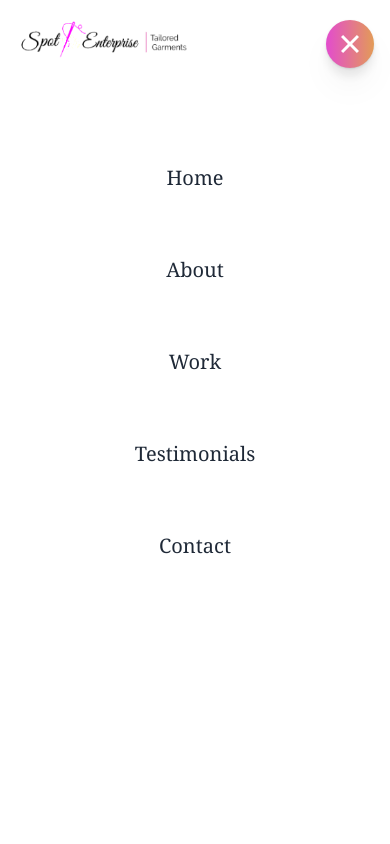
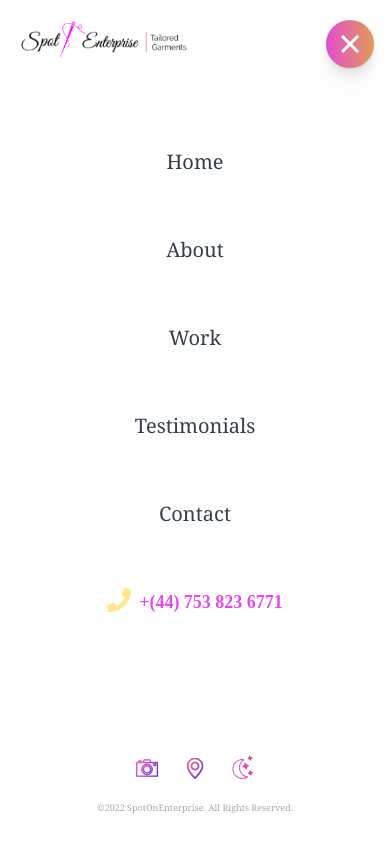
Before and after one commit to BlissfulCoda/SpotOnEnterprise-redesign, a React (Create React App) app: page / in a window 390 px wide. Both pictures are taken after a click on the label 350 px from the left and 44 px from the top of the page. Shown: the top 844 px of the page. Built offline with nearby package versions, Linux system fonts and the light colour scheme.

Commit message:
feat(client): closed-nav-menu complete

```diff
--- a/src/Components/Layout/Home/HomeComponents/MobileMenu.tsx
+++ b/src/Components/Layout/Home/HomeComponents/MobileMenu.tsx
@@ -1,6 +1,8 @@
-import { useContext} from "react";
+import { useContext } from "react";
 import { DarkModeDataInterface } from "../../../../Data/DarkModeData";
 import DarkModeContext from "../../../../Context/DarkModeContext";
+
+import { FaPhone } from "react-icons/fa";
 
 import DarkLogo from "../../../assets/Logos/DarkLogo.png";
 import LightLogo from "../../../assets/Logos/LightLogo.png";
@@ -11,7 +13,9 @@ import Night from "../../../assets/Gifs/Night.gif";
 import Fingerprint from "../../../assets/Gifs/Fingerprint.gif";
 
 export default function MobileMenu(): JSX.Element {
-  const { toggleLogo, handleChange, gif } = useContext(DarkModeContext) as DarkModeDataInterface;
+  const { toggleLogo, handleChange, gif } = useContext(
+    DarkModeContext
+  ) as DarkModeDataInterface;
 
   const SPOTONENTERPRISE_INSTAGRAM =
     "https://www.instagram.com/spotonenterprise/";
@@ -19,13 +23,14 @@ export default function MobileMenu(): JSX.Element {
   const SPOTONENTERPRISE_LOCATION =
     "https://www.google.com/maps/place/111+East+St,+London/@51.4890573,-0.0916229,17z/data=!4m5!3m4!1s0x4876036188999255:0xc28bbd3db39f349c!8m2!3d51.4890403!4d-0.0916112";
 
-
+  const year: number = new Date().getUTCFullYear();
 
   return (
     <section
       id="mobile-menu"
       className="relative flex flex-col justify-center w-full h-screen text-xl "
     >
+      <div className="min-h-screen">
         <img
           src={toggleLogo ? DarkLogo : LightLogo}
           className="absolute h-12 ml-2 w-44 brightness-150 contrast-200 change-transitions top-1"
@@ -34,7 +39,7 @@ export default function MobileMenu(): JSX.Element {
 
         <nav
           aria-label="mobile"
-        className="flex flex-col items-center min-h-screen py-32 space-y-4"
+          className="flex flex-col items-center space-y-3 opacity-90 py-28"
         >
           <a href="#home" className="w-full py-6 text-center hover-opacity-90">
             Home
@@ -51,16 +56,29 @@ export default function MobileMenu(): JSX.Element {
           >
             Testimonials
           </a>
-        <a href="#contact" className="w-full py-6 text-center hover-opacity-90">
+          <a
+            href="#contact"
+            className="w-full py-6 text-center hover-opacity-90"
+          >
             Contact
           </a>
+          <div className="flex py-6 space-x-2 tablet:flex laptop:pr-0">
+            <FaPhone
+              size={24}
+              className="text-yellow-400 delay-500 animate-pulse"
+            />
+            <h4 className="text-lg text-bgPurple font-body">
+              +(44) 753 823 6771
+            </h4>
+          </div>
         </nav>
 
         {/* Social Media */}
-      <div className="flex justify-between hidden w-24 space-x-2 tablet:flex tablet:pl-0 laptop:flex ">
+        <div className="space-y-2">
+          <div className="flex items-center justify-between w-32 mx-auto space-x-4">
             <a
               href={SPOTONENTERPRISE_INSTAGRAM}
-          className="w-6 h-6 "
+              className="h-6 w-9 "
               target="_blank"
               rel="noreferrer"
             >
@@ -72,7 +90,7 @@ export default function MobileMenu(): JSX.Element {
             </a>
             <a
               href={SPOTONENTERPRISE_LOCATION}
-          className="w-6 h-6"
+              className="h-6 w-9"
               target="_blank"
               rel="noreferrer"
             >
@@ -82,7 +100,7 @@ export default function MobileMenu(): JSX.Element {
                 className="cursor-pointer "
               />
             </a>
-        <a href="#" className="w-6 h-6" onClick={handleChange}>
+            <a href="#" className="h-6 w-9" onClick={handleChange}>
               <img
                 src={gif ? Fingerprint : Night}
                 alt="Button to change to darkmode"
@@ -90,6 +108,12 @@ export default function MobileMenu(): JSX.Element {
               />
             </a>
           </div>
+          {/* Footer */}
+          <h5 className="text-center opacity-40 text-[9px] p-4">
+            ©{year} SpotOnEnterprise. All Rights Reserved.
+          </h5>
+        </div>
+      </div>
     </section>
   );
 }
--- a/src/Components/Layout/Home/HomeSection.tsx
+++ b/src/Components/Layout/Home/HomeSection.tsx
@@ -92,7 +92,7 @@ export default function Home(): JSX.Element {
                   size={18}
                   className="text-yellow-400 delay-500 animate-pulse"
                 />
-                <h4 className="text-sm text-bgPurple font-body tablet:font-black ">
+                <h4 className="text-sm text-bgPurple font-body ">
                   +(44) 753 823 6771
                 </h4>
               </div>
```
Lines whose indentation alone changed are shown as unchanged.
